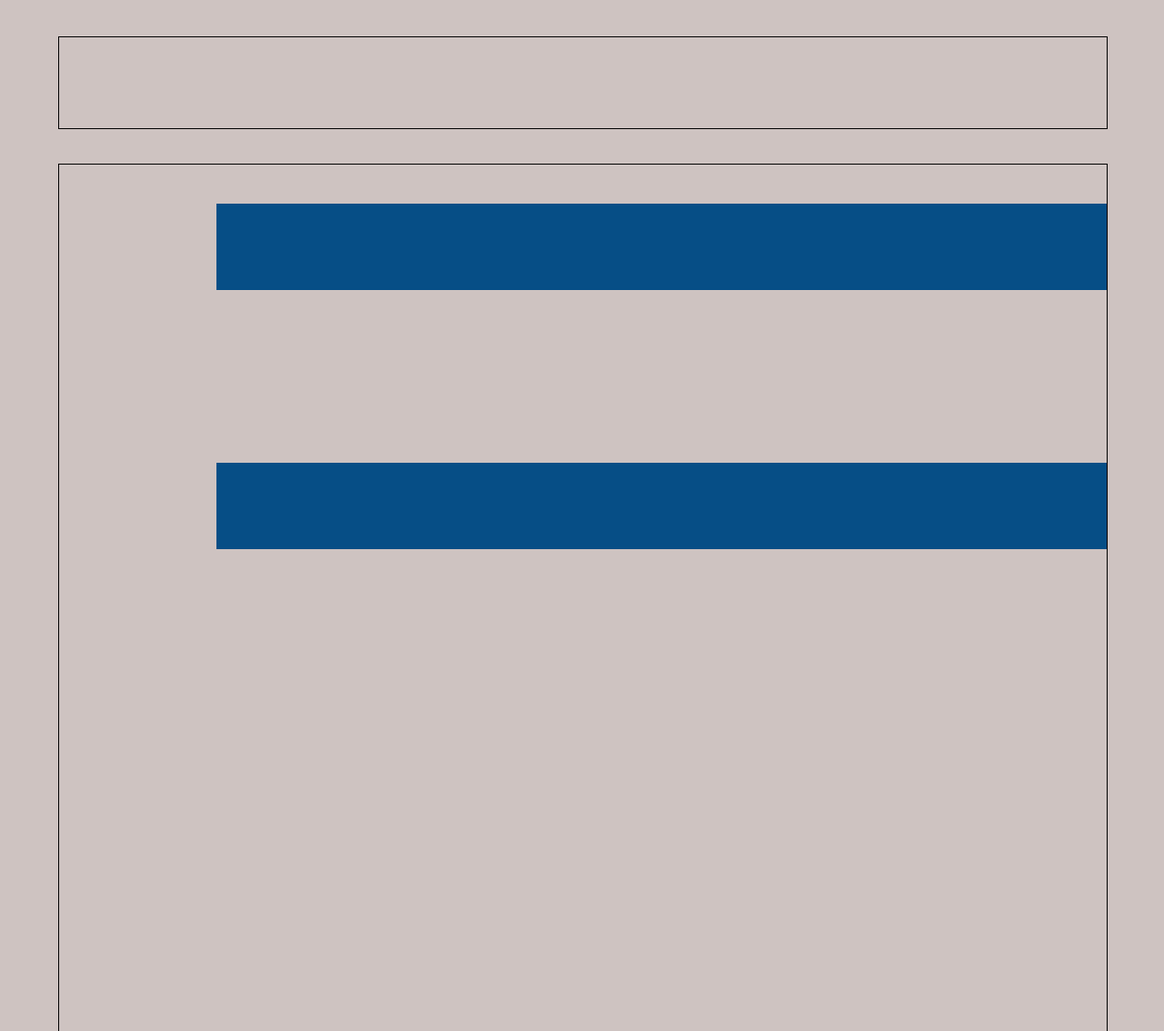
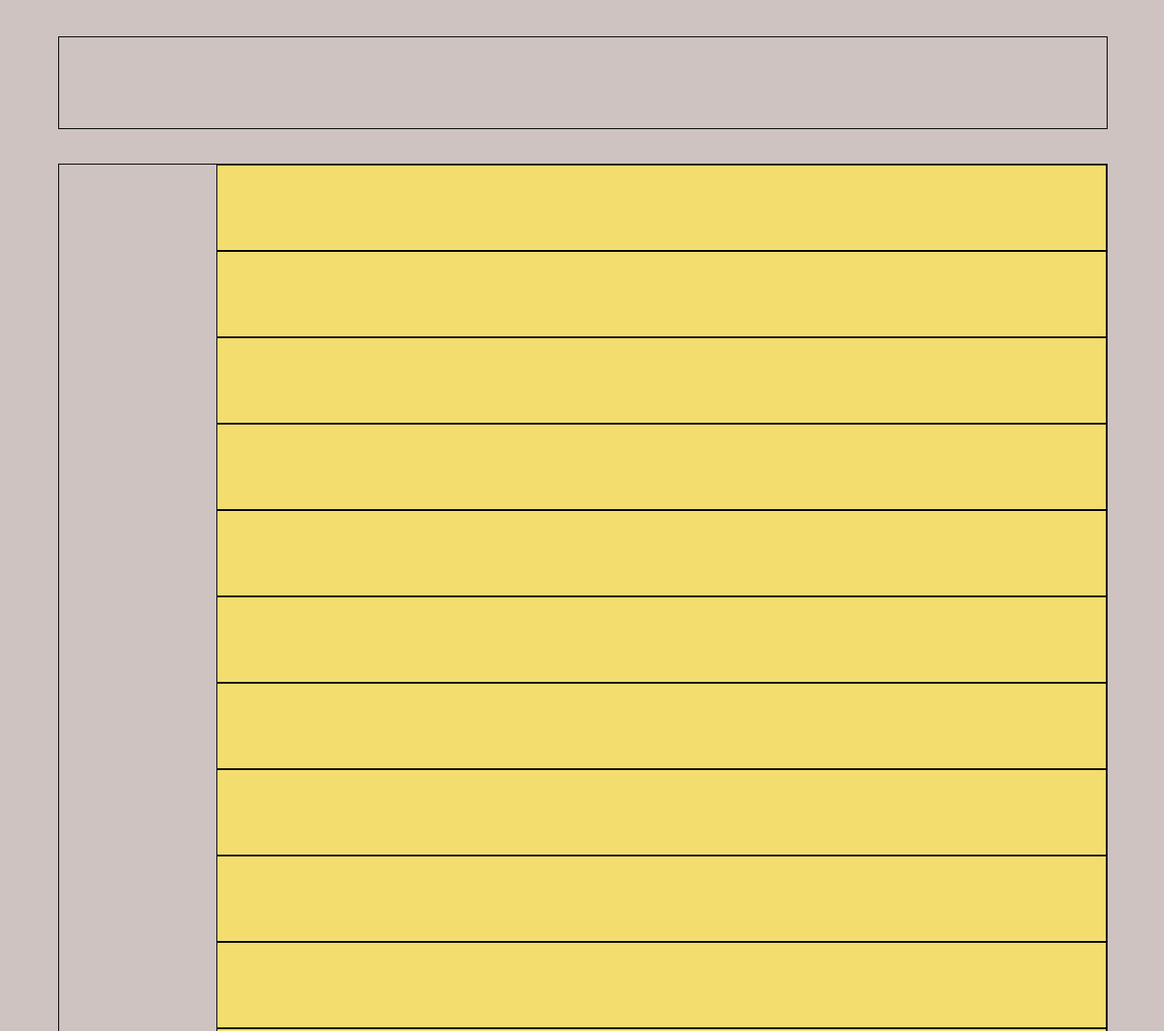
Before and after one commit to christoph-ding/CalendarTime, a website: page client/pages/index.html in a window 1280 px wide. Shown: the top 1134 px of the page at 91% size. Drawn offline with Linux system fonts and the light colour scheme.

Commit message:
Made all hours, sized.

```diff
--- a/client/pages/index.html
+++ b/client/pages/index.html
@@ -9,10 +9,36 @@
   <div class="Day-Line">
   </div>
   <div class="Day-Body">
-    <section class="hour AM">
-    </section>
-    <section class="hour PM">
-    </section>
+
+    <div class="AM">
+      <section class="hour">
+      </section>
+      <section class="hour">
+      </section>
+      <section class="hour">
+      </section>
+    </div>
+
+    <div class="PM">
+      <section class="hour">
+      </section>
+      <section class="hour">
+      </section>
+      <section class="hour">
+      </section>
+      <section class="hour">
+      </section>
+      <section class="hour">
+      </section>
+      <section class="hour">
+      </section>
+      <section class="hour">
+      </section>
+      <section class="hour">
+      </section>
+      <section class="hour">
+      </section>
+    </div>
   </div>
 </body>
 </html>
--- a/client/style/style.css
+++ b/client/style/style.css
@@ -1,5 +1,9 @@
 body {
   background-color: #CEC3C1;
+}
+
+div {
+  position: relative;
 }
 
 .Day-Line {
@@ -21,17 +25,12 @@ body {
 }
 
 .hour {
-  background-color: #064E86;
-  position: absolute;
+  background-color: #F2DD6E;
+  -webkit-box-sizing: border-box;
+  border-style: solid;
+  border-width: 1px;
+  position: relative;
   width: 85%;
   height:  95px;
   left: 15%;
 }
-
-.hour.AM {
-  top: 43px;
-}
-
-.hour.PM {
-  top: 328px;
-}
```
